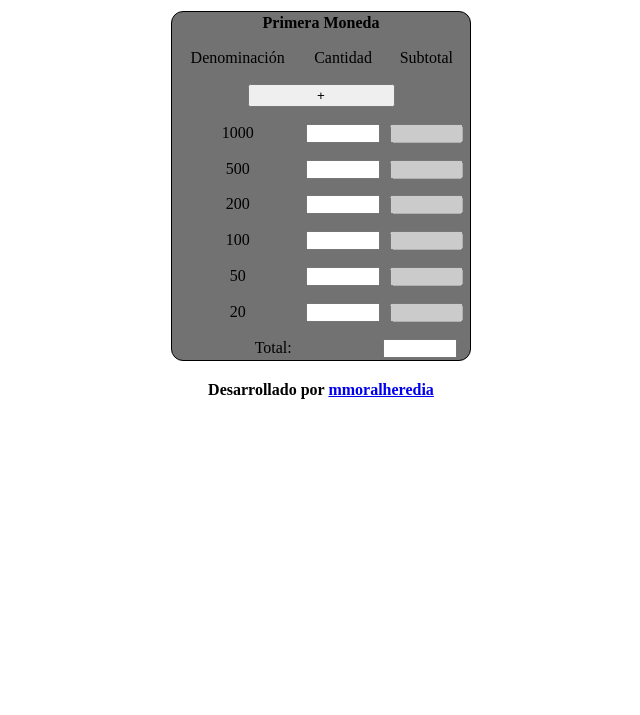
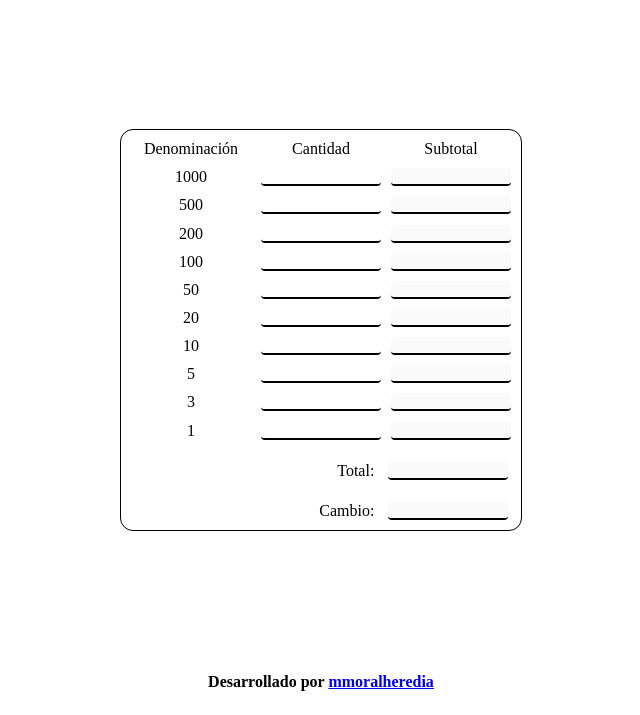
Before and after one commit to mmoralheredia/PP_001-CurrencyExchange, a website built with Vite: page index.html in a window 1280 px wide. Shown: the part 85-800 px from the top of the page, without its empty margins (319-959 px from the left). Built offline with nearby package versions, Linux system fonts and the light colour scheme.

Commit message:
style: Editando todo el estilo base de la aplicacion

```diff
--- a/index.html
+++ b/index.html
@@ -15,14 +15,11 @@
         <label for="exchangesRate">Tasa De Cambio: <input id="exchangesRate" type="number"></label>
     </menu>
     <main>
-        <div class="currencyOne">
-            <h4>Primera Moneda</h4>
         <header>
             <p>Denominación</p>
             <p>Cantidad</p>
             <p>Subtotal</p>
         </header>
-            <button class="addField"> + </button>
         <label for="1000">
             <p>1000</p>
             <input id="1000" type="number">
@@ -53,12 +50,32 @@
             <input id="20" type="number">
             <input id="20" class="subtotal" type="number" disabled>
         </label>
+        <label for="10">
+            <p>10</p>
+            <input id="10" type="number">
+            <input id="10" class="subtotal" type="number" disabled>
+        </label>
+        <label for="5">
+            <p>5</p>
+            <input id="5" type="number">
+            <input id="5" class="subtotal" type="number" disabled>
+        </label>
+        <label for="3">
+            <p>3</p>
+            <input id="3" type="number">
+            <input id="3" class="subtotal" type="number" disabled>
+        </label>
+        <label for="1">
+            <p>1</p>
+            <input id="1" type="number">
+            <input id="1" class="subtotal" type="number" disabled>
+        </label>
         <label class="total" for="total">
-                <p>Total: </p><input id="total" type="number">
+            <p>Total: </p><input id="total" type="number" disabled>
         </label>
-        </div>
-
-
+        <label class="change" for="change">
+            <p>Cambio: </p><input id="change" type="number" disabled>
+        </label>
     </main>
 
     <footer>
--- a/src/sass/layout/_base.scss
+++ b/src/sass/base/_base.scss
@@ -11,14 +11,22 @@
     }
 }
 
+html {
+    width: 100%;
+    height: 100%;
+}
+
 body {
+    width: 100%;
+    height: 100%;
+    padding: 12px;
+    display: flex;
+    flex-direction: column;
+    justify-content: space-evenly;
+    gap: 12px;
+
     h1 {
         text-align: center;
     }
 
-    width: 100%;
-    height: 100%;
-    display: flex;
-    flex-direction: column;
-    gap: 20px;
 }
--- a/src/sass/index.scss
+++ b/src/sass/index.scss
@@ -2,7 +2,10 @@
 @import './assets/variables';
 
 // Estilos bases
-@import './layout/base';
+@import './base/base';
+
+// Sección de Menu
+@import './layout/menu';
 
 // Estilos de sección main
 @import './layout/main';
--- a/src/sass/layout/_footer.scss
+++ b/src/sass/layout/_footer.scss
@@ -1,4 +1,7 @@
 footer {
+    width: 100%;
+    padding: 12px;
+
     p {
         font-size: medium;
         font-weight: 600;
--- a/src/sass/layout/_main.scss
+++ b/src/sass/layout/_main.scss
@@ -1,68 +1,65 @@
-menu {
-    text-align: center;
-}
-
 main {
-    display: flex;
-    justify-content: space-evenly;
-
-
-    button {
-        width: 50%;
-        padding: 2px;
-        margin: 0 auto;
-    }
-
-    .currencyOne,
-    .currencyTwo {
-        text-align: center;
-        width: 300px;
-        height: 350px;
-        padding: 2px;
-        background: rgba(20, 20, 20, 0.6);
-        border: 1px solid black;
+    width: 400px;
+    height: 400px;
+    margin: auto;
+    outline: 1px solid black;
     border-radius: 12px;
     display: flex;
     flex-direction: column;
-        justify-content: space-between;
+    justify-content: space-evenly;
 
+    @media screen and (max-width: 425px) {
+        width: 95%;
+        height: 400px;
+
+    }
 
     header {
         width: 100%;
         display: flex;
-            justify-content: space-around;
+        justify-content: space-evenly;
 
         p {
-                &:first-child {
-                    width: 40%;
+            width: 30%;
+            text-align: center;
+        }
     }
 
-                width: 25%;
-            }
-        }
 
     label {
         width: 100%;
         display: flex;
-            justify-content: space-around;
+        justify-content: space-evenly;
 
         p {
-                width: 40%;
+            width: 30%;
+            text-align: center;
         }
 
         input {
-                width: 25%;
+            width: 30%;
+            border: 0;
+            border-bottom: 2px solid black;
+            border-radius: 4px;
+            text-align: center;
+
+            &:focus {
+                outline: none;
             }
 
         }
 
+    }
 
-        .total {
-            width: 100%;
+    .total,
+    .change {
+        margin-top: 12px;
 
         p {
+
+            text-align: end;
             width: 60%;
         }
     }
+
 }
-}
--- /dev/null
+++ b/src/sass/layout/_menu.scss
@@ -0,0 +1,19 @@
+menu {
+    text-align: center;
+
+    padding: 2px;
+
+    input {
+        width: 120px;
+
+        border: 0;
+        border-bottom: 2px solid black;
+        border-radius: 4px;
+        text-align: center;
+
+        &:focus {
+            outline: none;
+        }
+
+    }
+}
```
Lines whose indentation alone changed are shown as unchanged.
